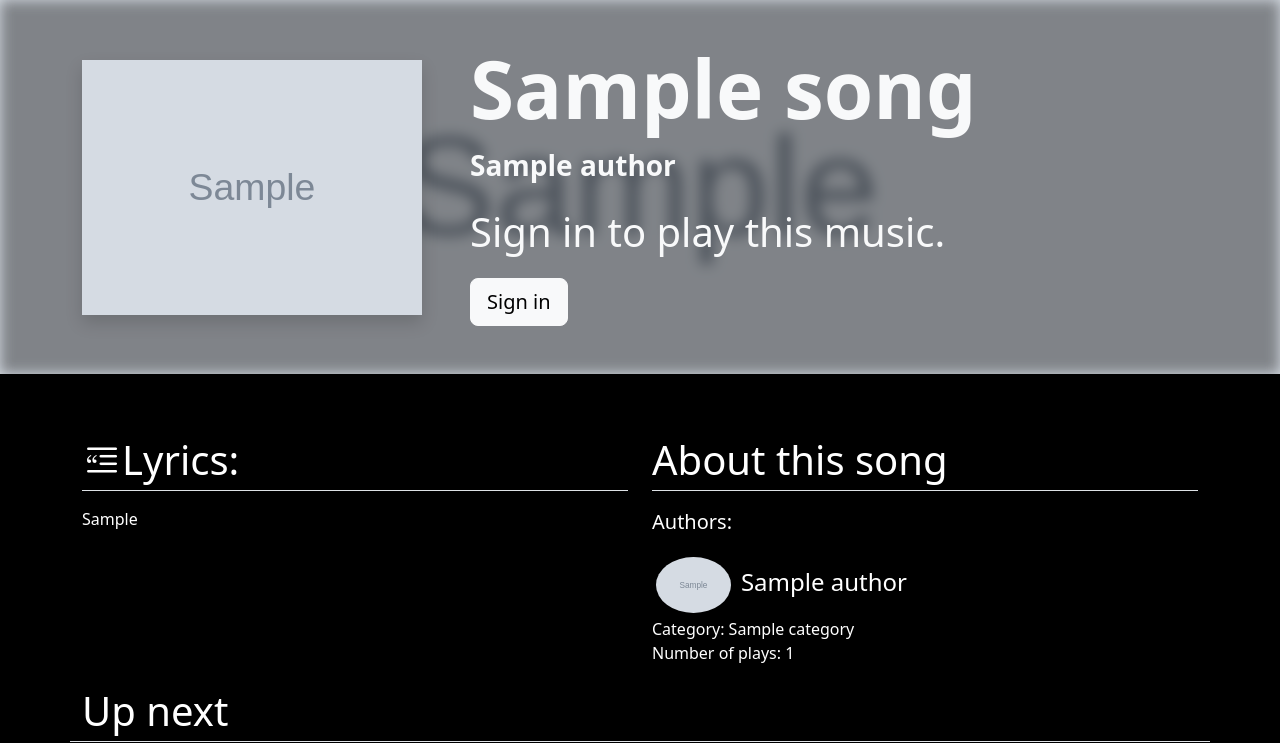
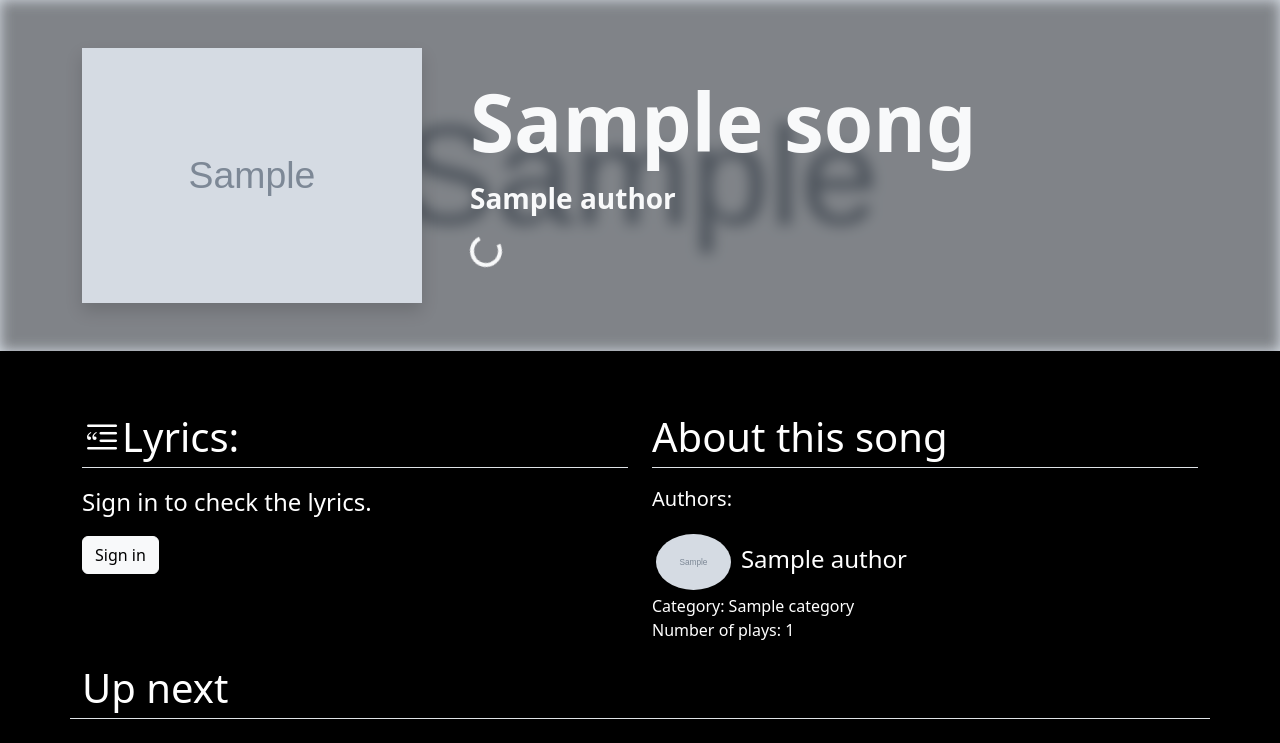
Before and after one commit to rapt8r/songify-project, a Django app: template templates/main/song_page.html in a window 1280 px wide. Shown: the part 72-815 px from the top of the page. Run offline with Django 4.2, Linux system fonts and the light colour scheme; the template is opened without the code that fills it: values that come from a table or form of the project are taken from there, others are empty; tables that the repository leaves empty hold one stand-in row (values such as "Sample post"); grey boxes marked "Sample" are stand-in pictures; some libraries are stand-ins or nearby versions.

Commit message:
Minor fixes

```diff
--- a/main/models.py
+++ b/main/models.py
@@ -44,14 +44,17 @@
         return self.name
 
 
+def file_path(instance, filename):
+     return f'{instance.title}/{filename}'
+
 class Song(models.Model):
     title = models.CharField(max_length=64)
     slug = models.SlugField(max_length=8, blank=True)
     author = models.ManyToManyField(Author)
     category = models.ManyToManyField(Category)
     number_of_plays = models.PositiveIntegerField(default=0)
-    cover_image = models.ImageField(upload_to='song_cover_images/')
-    music_file = models.FileField(upload_to='song_files')
+    cover_image = models.ImageField(upload_to=file_path)
+    music_file = models.FileField(upload_to=file_path)
     lyrics = models.TextField()
 
     def save(self, *args, **kwargs):
--- a/templates/main/song_page.html
+++ b/templates/main/song_page.html
@@ -13,7 +13,7 @@
             <div class="container">
                 <div class="row justify-content-center align-items-center gx-5 gy-3">
                     <div class="col-md-4 text-center">
-                        <img id="cover" src="{{ song.cover_image.url }}" class="img-fluid shadow">
+                        <img id="cover" class="img-fluid shadow">
                     </div>
                     <!-- Song header, title and author -->
                     <div class="col-md-8">
@@ -21,7 +21,6 @@
                         <a class='text-reset text-decoration-none'
                            href="{% url 'author_page' slug=song.author.first.slug %}"><p
                                 class="fs-3 fw-semibold" id="author">{{ song.author.first.name }}</p></a>
-                        {% if user.is_authenticated %}
                         <!-- Spinner -->
                         <div id="loader" class="spinner-border" role="status">
                         </div>
@@ -33,7 +32,8 @@
                                     <i id="btn-play" class="bi bi-play-fill d-inline"></i>
                                 </div>
                                 <div class="col align-items-center justify-content-end d-none d-sm-flex">
-                                        <label for="volume-bar"><i id="btn-mute" class="bi fs-3 bi-volume-up-fill"></i></label>
+                                    <label for="volume-bar"><i id="btn-mute"
+                                                               class="bi fs-3 bi-volume-up-fill"></i></label>
                                     <input id="volume-bar" style="width: 50%" type="range" class="progress mx-2"
                                            value="1" min="0"
                                            max="1" step="0.005">
@@ -48,10 +48,6 @@
                                 </div>
                             </div>
                         </div>
-                        {% else %}
-                            <p class="fs-1">Sign in to play this music.</p>
-                            <a href="{% url 'LoginPage' %}" class="btn btn-light btn-lg">Sign in</a>
-                        {% endif %}
                     </div>
                 </div>
             </div>
@@ -60,14 +56,18 @@
     <div class='container'>
         <div class="row mt-5 gy-2">
             <div class="col-md-6">
-                {% if not song.lyrics %}
-                    <p class="fs-1"><i class="bi bi-x"></i>Brak tekstu dla tego utworu</p>
-                {% else %}
+                {% if user.is_authenticated %}
                     <p class="fs-1 border-bottom"><i class="bi bi-blockquote-left"></i>Lyrics:</p>
-                {% endif %}
                     <p class="fs-6">
                         {{ song.lyrics | safe | linebreaks }}
                     </p>
+                {% else %}
+                    <p class="fs-1 border-bottom"><i class="bi bi-blockquote-left"></i>Lyrics:</p>
+                    <p class="fs-4">
+                        Sign in to check the lyrics.
+                    </p>
+                    <a href="{% url 'LoginPage' %}"><button class="btn btn-light">Sign in</button></a>
+                {% endif %}
             </div>
             <div class="col-md-6">
                 <p class="fs-1 border-bottom">About this song</p>
@@ -160,7 +160,7 @@
                 }
             }
             //Skip to start button
-            btn_start.onclick = function() {
+            btn_start.onclick = function () {
                 player.currentTime = 0;
                 range.value = 0;
             }
```
Lines whose indentation alone changed are shown as unchanged.
